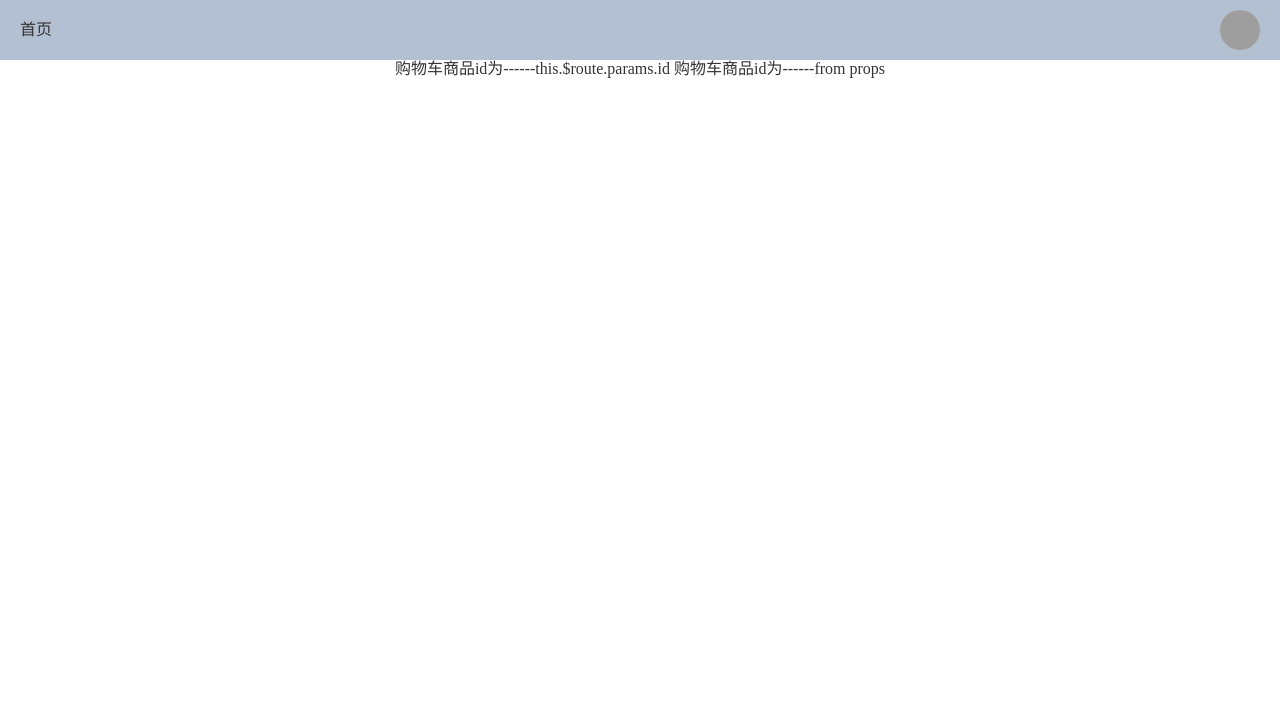
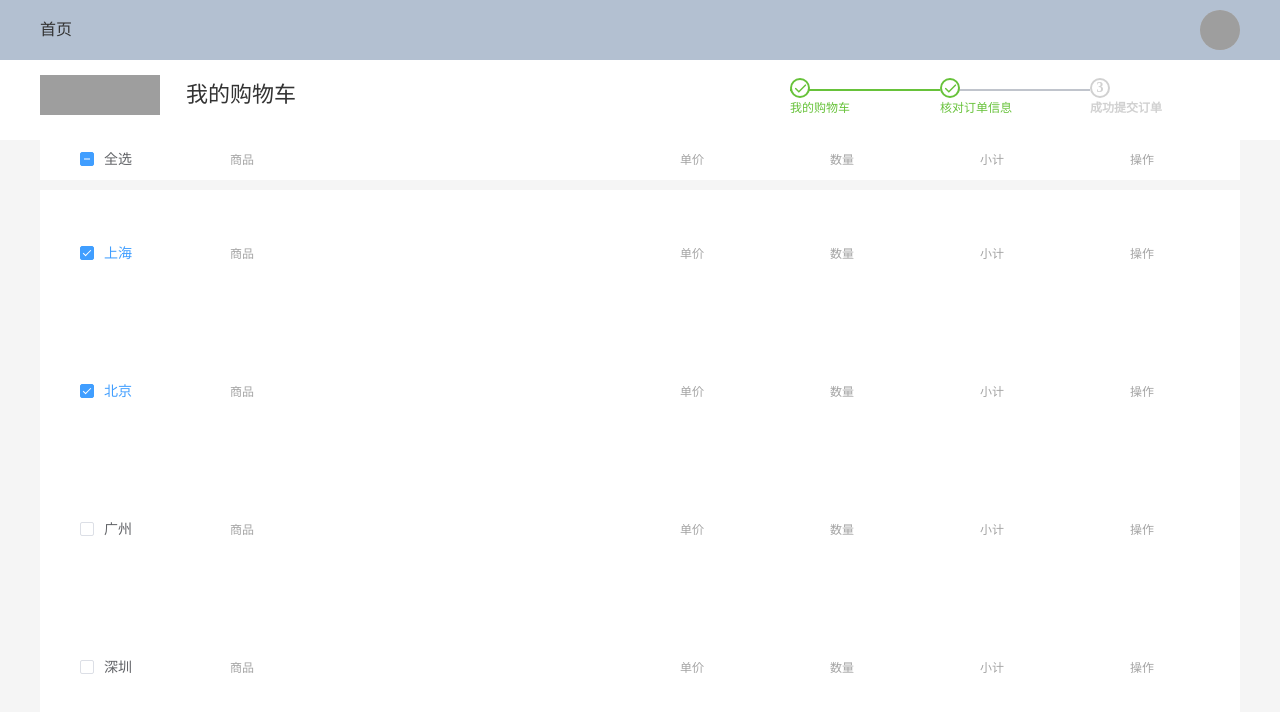
Before and after one commit to xskdjs1995/vue-mall, a Vue app: page /cart in a window 1280 px wide. Shown: the top 712 px of the page. Built offline with nearby package versions, Linux system fonts and the light colour scheme; grey boxes are pictures that could not be loaded.

Commit message:
添加购物车页面基本布局

```diff
--- a/package.json
+++ b/package.json
@@ -3,7 +3,7 @@
   "version": "0.1.0",
   "private": true,
   "scripts": {
-    "serve": "vue-cli-service serve &",
+    "serve": "vue-cli-service serve ",
     "build": "vue-cli-service build",
     "lint": "vue-cli-service lint",
     "json_server": "json-server --watch mock/db.js --routes mock/routes.json --port 80",
--- a/src/components/demo/Demo.vue
+++ b/src/components/demo/Demo.vue
@@ -1,10 +1,15 @@
 <template>
   <div class="">
+
     <!-- 父子组件之间传值的方法 -->
     <div class="fragment">
       <div>这是父组件
         来自子组件的{{datafromfather}}
       </div>
+      <el-checkbox :indeterminate="isIndeterminate" v-model="checkAll" @change="handleCheckAllChange">全选</el-checkbox>
+         <el-checkbox-group v-model="checkedCities" @change="handleCheckedCitiesChange">
+    <el-checkbox v-for="city in cities" :label="city" :key="city">{{city}}</el-checkbox>
+  </el-checkbox-group>
       <children foo='我是通过prop传递的' @event="getParent"></children>
        <div>计算属性: "{{ add }}"</div>
 
@@ -29,13 +34,20 @@
 
 <script>
 import Children from './Children'
+const cityOptions = ['上海', '北京', '广州', '深圳'];
 export default {
   name: "Demo",
   data() {
     return {
       id: 2,
       num:6,
-      datafromfather:'222'
+      datafromfather:'222',
+
+
+        checkAll: false,
+        checkedCities: ['上海', '北京'],
+        cities: cityOptions,
+        isIndeterminate: true
     };
   },
   computed:{
@@ -66,7 +78,16 @@ export default {
     handlebyaction(){
       console.log("点击按钮通过dispatch -> action  ->  commit ->  mutation");
       this.$store.dispatch('testAction',{name:'shu'})
-    }
+    },
+    handleCheckAllChange(val) {
+        this.checkedCities = val ? cityOptions : [];
+        this.isIndeterminate = false;
+      },
+      handleCheckedCitiesChange(value) {
+        let checkedCount = value.length;
+        this.checkAll = checkedCount === this.cities.length;
+        this.isIndeterminate = checkedCount > 0 && checkedCount < this.cities.length;
+      }
   },
 };
 </script>
--- a/src/pages/cart/Cart.vue
+++ b/src/pages/cart/Cart.vue
@@ -1,28 +1,183 @@
 <template>
   <div class="cart">
-    购物车商品id为{{idfromroute}}------this.$route.params.id
+    <div class="header">
+      <div class="order-header">
+        <div class="order-header-left">
+          <img
+            src="https://res.vmallres.com/pimages//sale/2019-01/AF2GXbxrWmRqvyNfYzCl.png"
+            alt="华为商城"
+          />
+          <span>我的购物车</span>
+        </div>
+        <div class="order-header-right">
+          <el-steps :space="200" :active="2" finish-status="success">
+            <el-step title="我的购物车"></el-step>
+            <el-step title="核对订单信息"></el-step>
+            <el-step title="成功提交订单"></el-step>
+          </el-steps>
+        </div>
+      </div>
+    </div>
+    <div class="order-main">
+      <div class="main-title">
+        <div class="grid-item">
+          <el-checkbox
+            :indeterminate="isIndeterminate"
+            v-model="checkAll"
+            @change="handleCheckAllChange"
+            >全选</el-checkbox
+          >
+        </div>
+        <div class="grid-item">商品</div>
+        <div class="grid-item">单价</div>
+        <div class="grid-item">数量</div>
+        <div class="grid-item">小计</div>
+        <div class="grid-item">操作</div>
+      </div>
+      <div class="main-items">
+        <el-checkbox-group
+          v-model="checkedItems"
+          @change="handleCheckedCitiesChange"
+        >
+          <div class="main-item" v-for="item in items" :key="item">
+            <div class="grid-item">
+              <el-checkbox :label="item">{{ item }}</el-checkbox>
+            </div>
+            <div class="grid-item">商品</div>
+            <div class="grid-item">单价</div>
+            <div class="grid-item">数量</div>
+            <div class="grid-item">小计</div>
+            <div class="grid-item">操作</div>
+          </div>
+        </el-checkbox-group>
+      </div>
+    </div>
+
+    <!-- 购物车商品id为{{idfromroute}}------this.$route.params.id
     购物车商品id为{{id}}------from props
-    {{this.$route.query.id}}
+    {{this.$route.query.id}} -->
   </div>
 </template>
 
 <script>
 export default {
-  name: 'Cart',
-  props:['id'],
+  name: "Cart",
+  props: ["id"],
   data() {
     return {
-      idfromroute:this.$route.params.id
-    }
+      // idfromroute:this.$route.params.id
+      checkAll: false,
+      checkedItems: ["上海", "北京"],
+      items: ["上海", "北京", "广州", "深圳"],
+      isIndeterminate: true,
+    };
   },
-  created:function(){
-    // console.log(id);
-  }
- }
+  methods: {
+    handleCheckAllChange(val) {
+      this.checkedItems = val ? this.items : [];
+      this.isIndeterminate = false;
+    },
+    handleCheckedCitiesChange(value) {
+      console.log(value);
+      let checkedCount = value.length;
+      this.checkAll = checkedCount === this.items.length;
+      this.isIndeterminate =
+        checkedCount > 0 && checkedCount < this.items.length;
+    },
+  },
+  created() {},
+};
 </script>
 
-<style lang="css" scoped>
-  .cart{
+<style lang="css" >
+.cart {
+  min-width: 1200px;
+}
+.header {
+  width: 1200px;
+  margin: 0 auto;
+}
+.order-header {
+  display: flex;
+  justify-content: space-between;
+  align-items: center;
+  min-height: 50px;
+  padding: 10px 0;
+}
+.order-header-left {
+  /* background-color: rgb(186, 216, 14); */
+  display: flex;
+  align-items: center;
+}
+.order-header-left img {
+  height: 40px;
+  width: 120px;
+  /* display: block; */
+}
+.order-header-left span {
+  margin-left: 26px;
+  font-size: 22px;
+  line-height: 36px;
+}
+.order-header-right {
+  width: 450px;
+}
+/* *****************组件 */
+.el-step__title {
+  font-size: 12px;
+  line-height: 20px;
+}
+.el-step__icon {
+  /* 解决组件中的错位  */
+  display: flex;
 
-  }
+  width: 20px;
+  height: 20px;
+}
+.is-process {
+  color: #d1d1d1 !important;
+  border-color: #d1d1d1 !important;
+}
+.el-step__line {
+  top: 10px;
+}
+
+/* ************************************* */
+.order-main {
+  background-color: #f5f5f5;
+}
+.main-title {
+  width: 1200px;
+  height: 40px;
+  margin: 10px auto;
+  background-color: #fff;
+
+  display: grid;
+  align-items: center;
+  /* grid-template-columns: repeat(6, 2fr); */
+  grid-template-columns: 1fr 3fr 1fr 1fr 1fr 1fr;
+}
+.main-items {
+  width: 1200px;
+  margin: 10px auto;
+  background-color: #fff;
+}
+.grid-item {
+  /* border: blue solid 2px; */
+  text-align: left;
+  color: #a4a4a4;
+  font-size: 12px;
+  line-height: 40px;
+  padding-left: 40px;
+}
+.main-item {
+  width: 100%;
+  height: 128px;
+  margin: 10px auto;
+  background-color: #fff;
+
+  display: grid;
+  align-items: center;
+  grid-template-columns: 1fr 3fr 1fr 1fr 1fr 1fr;
+}
 </style>
--- a/src/pages/home/Home.vue
+++ b/src/pages/home/Home.vue
@@ -7,7 +7,7 @@
     <section>
       <div class="mainBottom">
         <!-- 轮播图   start -->
-        <el-carousel height="550px">
+        <el-carousel height="550px" >
           <el-carousel-item v-for="item in items" :key="item">
             <img :src="item" :alt="item" />
           </el-carousel-item>
--- a/src/router/index.js
+++ b/src/router/index.js
@@ -60,6 +60,7 @@ const router = new VueRouter({
   routes,
   mode: 'history'
 })
+// 路由守卫相当于拦截器
 router.afterEach(() => {
   window.scrollTo(0,0);
 })
```
Also changed, not shown: 1 other file (tests, documents, lock files or other folders).
